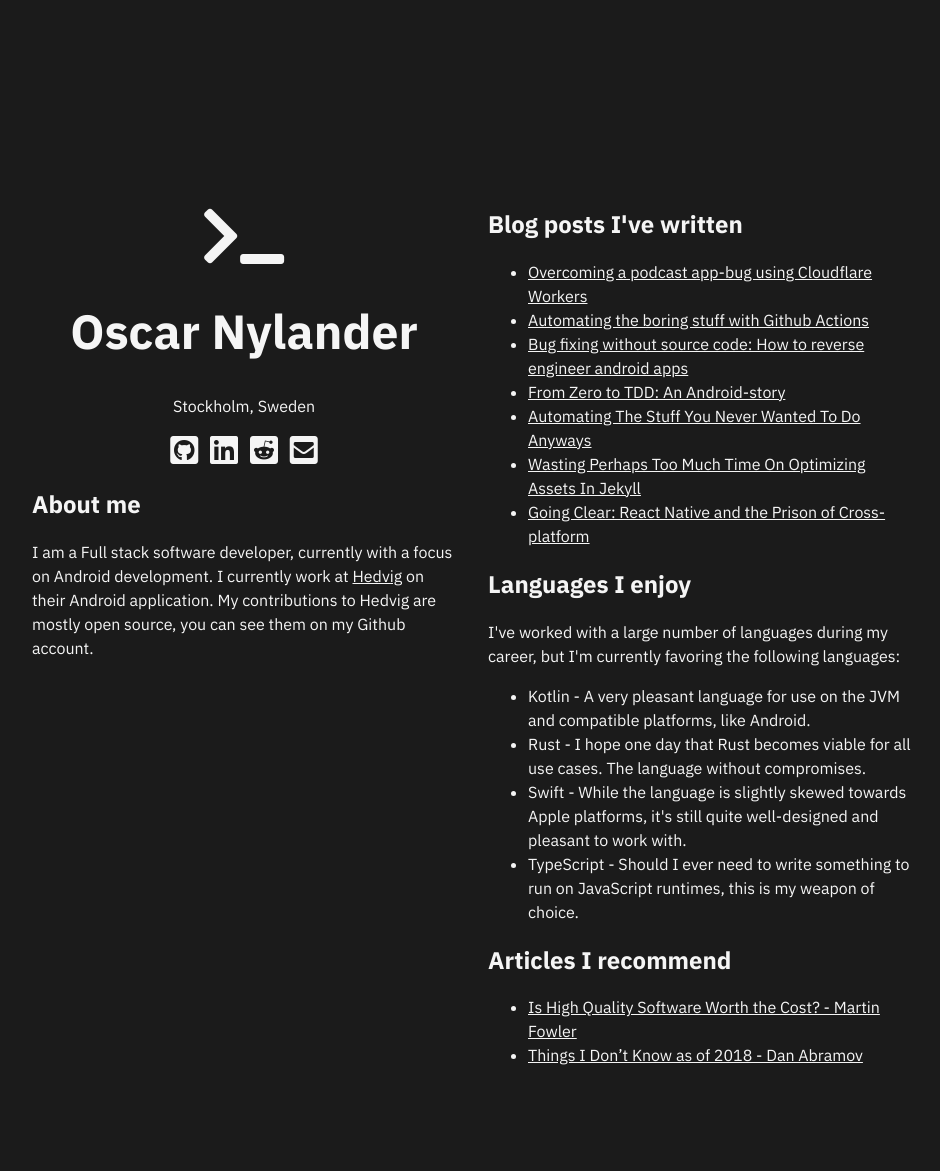
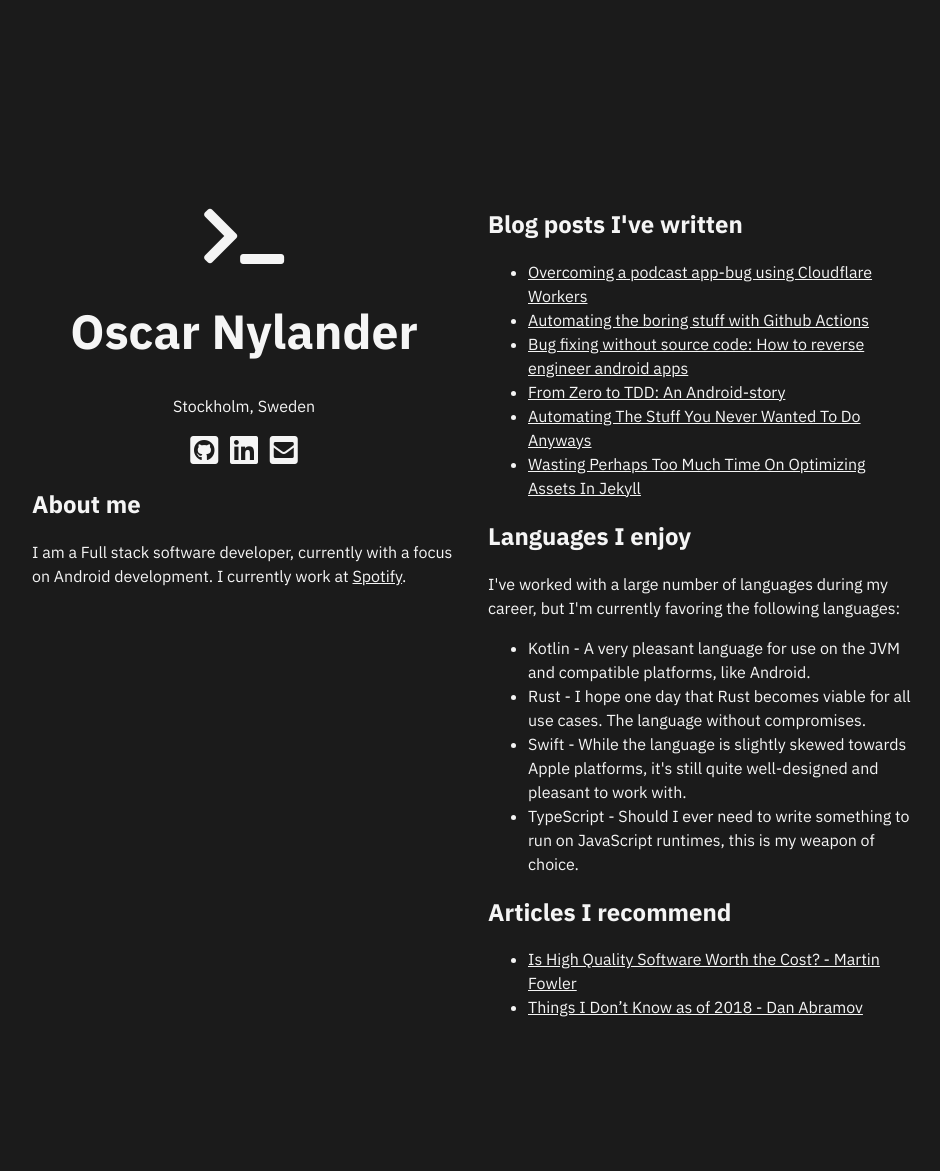
Before and after one commit to oscarnylander/oscarnylander.github.io, a Jekyll site: the page built from index.html, in a window 1280 px wide. Shown: the whole page, without its empty margins (168-1108 px from the left). Built offline with Jekyll 4.4.1, drawn with Linux system fonts in a browser that asks for light colours; nearby versions of some CDN libraries; after the commit the page ends 1123 px from its top, so only the background shows below that.

Commit message:
Update job

```diff
--- a/_layouts/index.html
+++ b/_layouts/index.html
@@ -12,7 +12,6 @@ layout: container
                     <p>Stockholm, Sweden</p>
                     <a href="https://github.com/oscarnylander" title="Github" target="_blank" rel="noopener noreferrer" aria-label="Github"><i class="fab fa-github-square"></i></a>
                     <a href="https://linkedin.com/in/oscar-nylander/" title="LinkedIn" target="_blank" rel="noopener noreferrer" aria-label="LinkedIn"><i class="fab fa-linkedin"></i></a>
-                    <a href="https://www.reddit.com/u/hedvigoscar" title="reddit" target="_blank" rel="noopener noreferrer" aria-label="Reddit"><i class="fab fa-reddit-square"></i></a>
                     <a href="mailto:contact@oscarnylander.dev" title="email" aria-label="Email"><i class="fas fa-envelope-square"></i></a>
                 </div>
             </div>
@@ -20,8 +19,7 @@ layout: container
                 <h2>About me</h2>
                 <p>
                     I am a Full stack software developer, currently with a focus on Android development.
-                    I currently work at <a href="https://www.hedvig.com" target="_blank" rel="noopener noreferrer">Hedvig</a> on their Android application.
-                    My contributions to Hedvig are mostly open source, you can see them on my Github account.
+                    I currently work at <a href="https://www.spotify.com" target="_blank" rel="noopener noreferrer">Spotify</a>.
                 </p>
             </div>
         </div>
@@ -32,11 +30,6 @@ layout: container
                     {% for post in site.posts %}
                         <li><a href="{{ post.url }}">{{ post.title }}</a></li>
                     {% endfor %}
-                    <li>
-                        <a href="https://www.hedvig.com/blog/2019-01-07-going-clear-react-native-and-the-prison-of-cross-platform" target="_blank" rel="noopener noreferrer">
-                            Going Clear: React Native and the Prison of Cross-platform
-                        </a>
-                    </li>
                 </ul>
             </div>
             <div class="animation animation-group-4">
```
